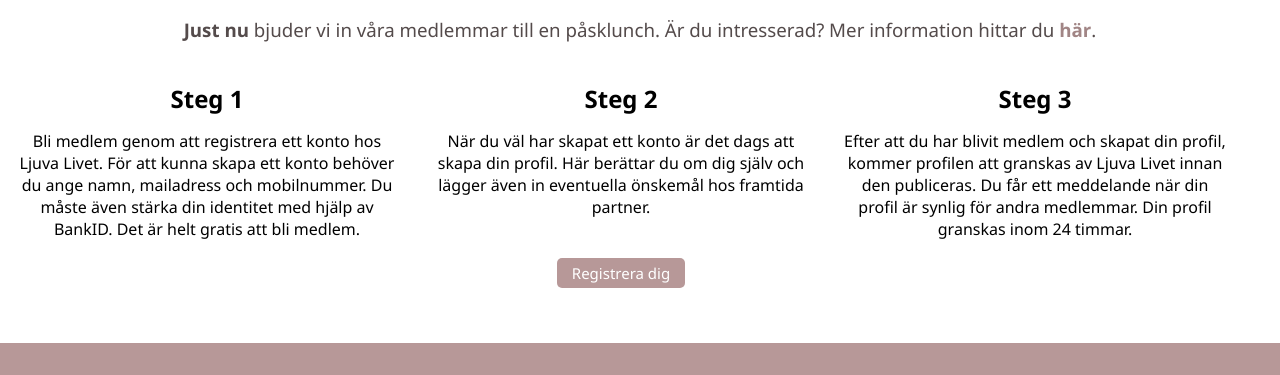
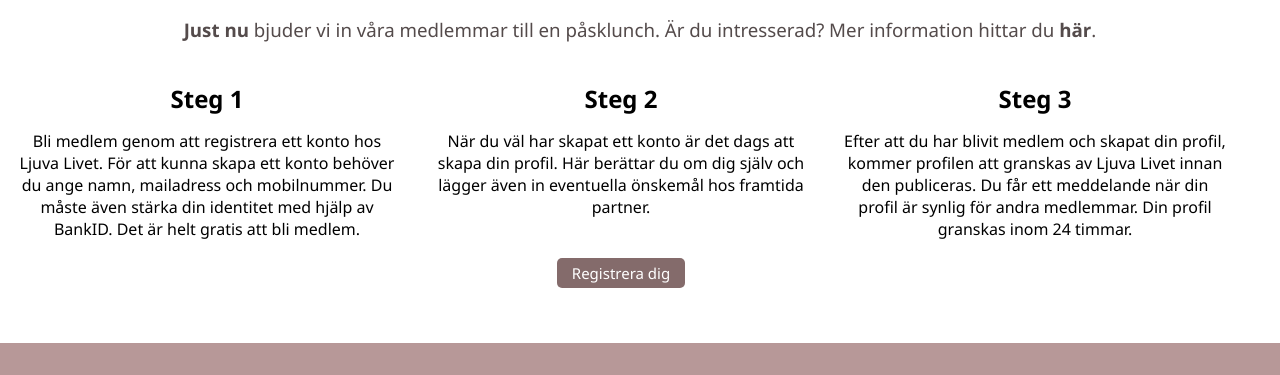
Before and after one commit to Filippaalicia/LjuvaLivet---kopia, a plain HTML site: page index.html in a window 1280 px wide. In both pictures the pointer is over the button "Registrera dig". Shown: the part 351-726 px from the top of the page. Drawn offline with Linux system fonts and the light colour scheme.

Commit message:
Update style.css

```diff
--- a/css/style.css
+++ b/css/style.css
@@ -223,6 +223,10 @@ h3{
   font-size: 15px;
 }
 
+.chatBtn:hover{
+  background-color: rgb(132, 107, 107);
+}
+
 .post1{
   padding-left: 20px;
   margin: 20px;
@@ -265,6 +269,6 @@ img.blogpost2{
 }
 
 h3 a{
-  color:#a18585;
+  color:#544b4b;
   text-decoration:none;
 }
```
